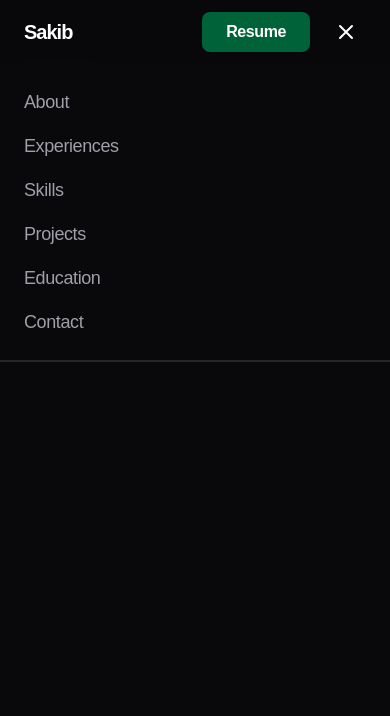
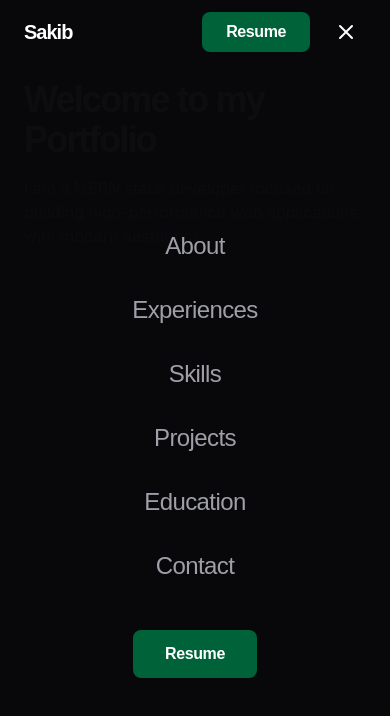
Before and after one commit to sakib-333/portfolio, a React (Vite) app: page / in a window 390 px wide. Both pictures are taken after a click on the button "Toggle menu". Shown: the top 716 px of the page. Built offline with nearby package versions, Linux system fonts and the light colour scheme.

Commit message:
Add navbar.

```diff
--- a/src/components/header/Navbar.tsx
+++ b/src/components/header/Navbar.tsx
@@ -1,7 +1,18 @@
-import { useState } from 'react';
+import { useState, useEffect } from 'react';
 
 const Navbar = () => {
     const [isOpen, setIsOpen] = useState(false);
+
+    useEffect(() => {
+        if (isOpen) {
+            document.body.style.overflow = 'hidden';
+        } else {
+            document.body.style.overflow = 'unset';
+        }
+        return () => {
+            document.body.style.overflow = 'unset';
+        };
+    }, [isOpen]);
 
     const navLinks = [
         { name: 'About', href: '#about' },
@@ -58,18 +69,22 @@ const Navbar = () => {
             </div>
 
             {/* Mobile Navigation */}
-            <div className={`md:hidden overflow-hidden transition-all duration-300 ease-in-out ${isOpen ? 'max-h-96 opacity-100' : 'max-h-0 opacity-0'}`}>
-                <div className="bg-zinc-950 border-b border-zinc-800 px-6 py-6 flex flex-col gap-4">
-                    {navLinks.map((link) => (
+            <div className={`fixed inset-0 top-16 w-full h-[calc(100vh-4rem)] bg-zinc-950/98 backdrop-blur-xl md:hidden transition-all duration-500 ease-in-out ${isOpen ? 'translate-x-0 opacity-100' : 'translate-x-full opacity-0'}`}>
+                <div className="flex flex-col items-center justify-center h-full gap-8 px-6 overflow-scroll">
+                    {navLinks.map((link, index) => (
                         <a
                             key={link.name}
-                            className="text-zinc-400 hover:text-white transition-colors text-lg font-medium"
+                            className="text-zinc-400 hover:text-white transition-all text-2xl font-medium tracking-tight hover:scale-110 active:scale-95"
                             href={link.href}
+                            style={{ transitionDelay: isOpen ? `${index * 50}ms` : '0ms' }}
                             onClick={() => setIsOpen(false)}
                         >
                             {link.name}
                         </a>
                     ))}
+                    <button className="mt-4 bg-primary-container text-white px-8 py-3 rounded-lg font-semibold active:scale-95 transition-transform duration-150 hover:shadow-[0_0_20px_rgba(0,98,57,0.5)] cursor-pointer">
+                        Resume
+                    </button>
                 </div>
             </div>
         </nav>
```
